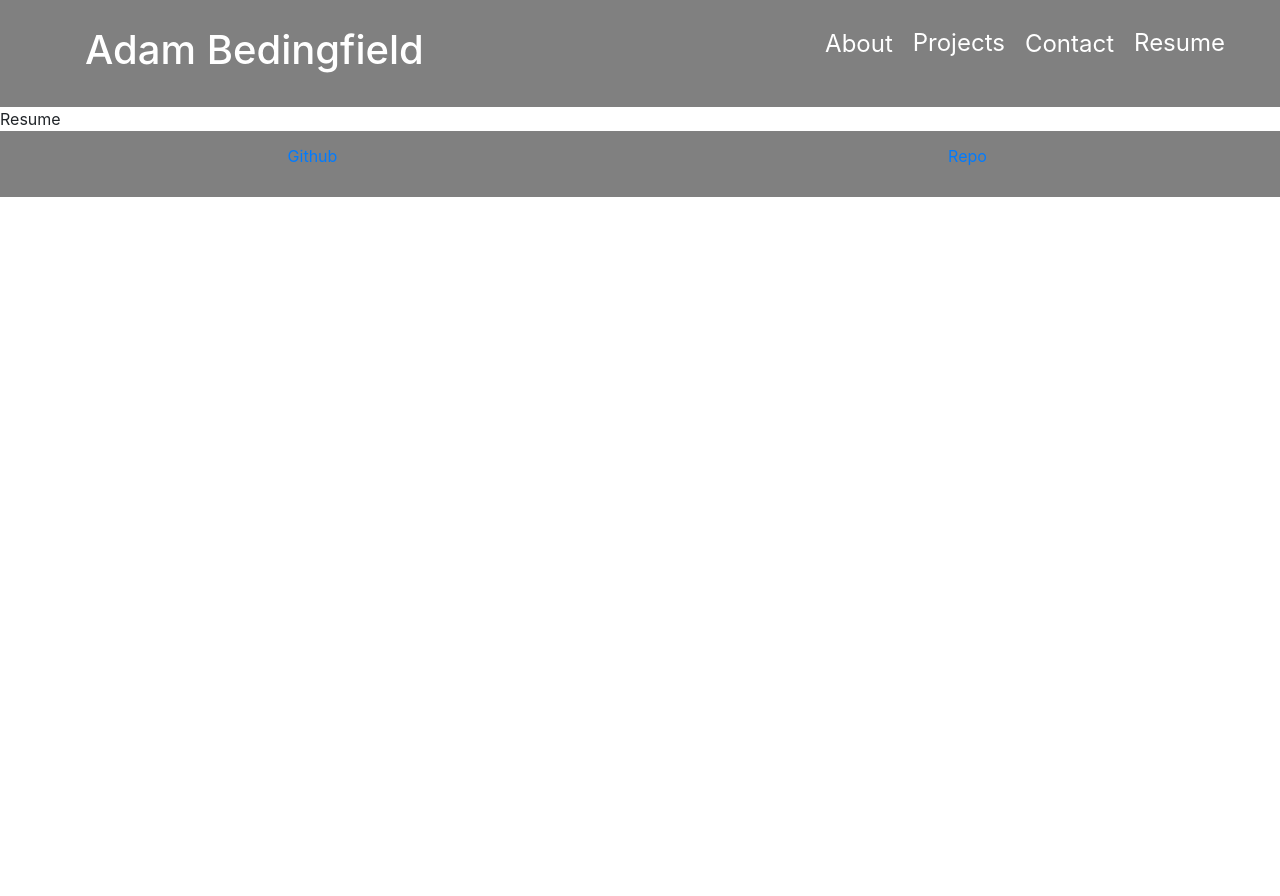
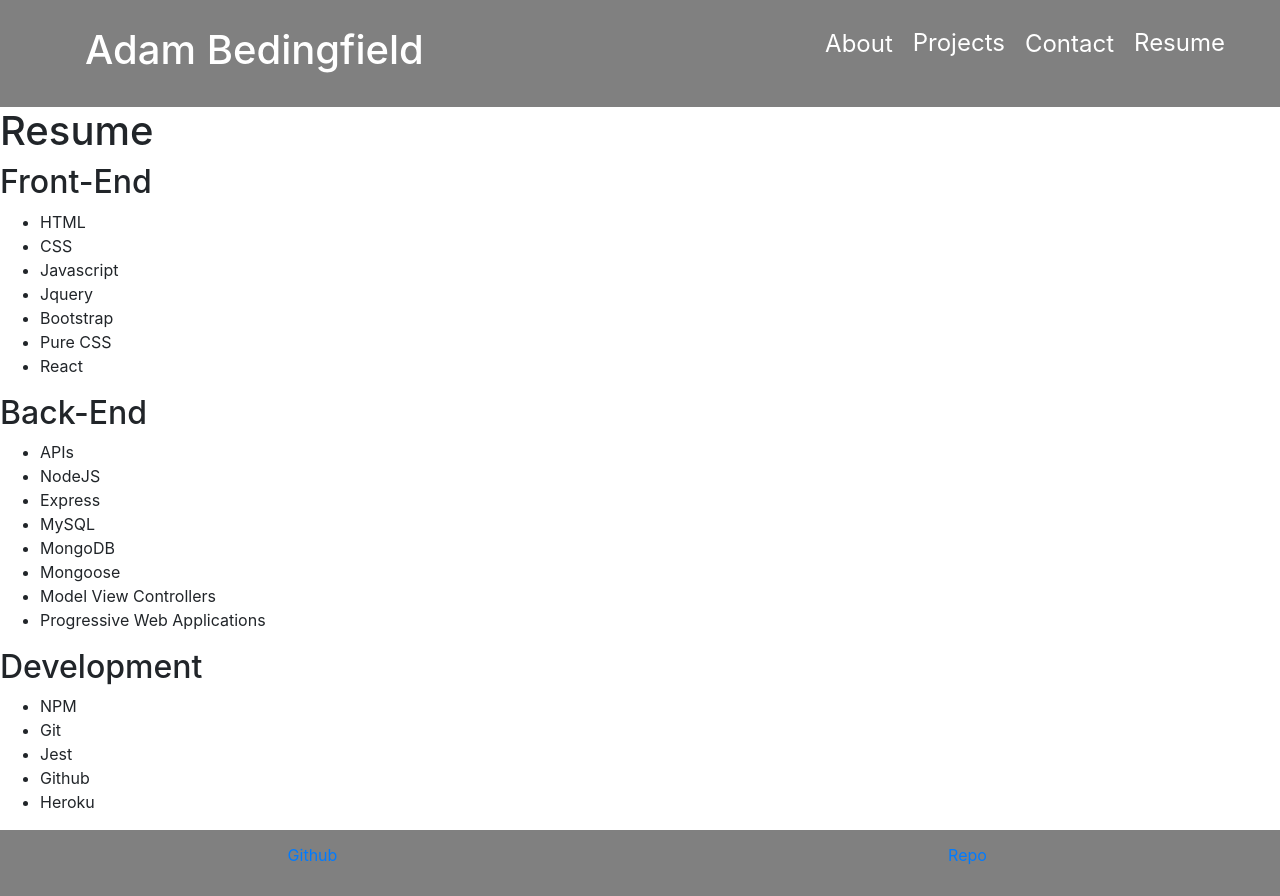
Before and after one commit to adambedingfield/my-portfolio, a React (Create React App) app: page /resume in a window 1280 px wide. Before the commit the page ends 800 px from the top, so only its background shows below. Built offline with nearby package versions, Linux system fonts and the light colour scheme.

Commit message:
setup resume

```diff
--- a/src/components/Resume/index.js
+++ b/src/components/Resume/index.js
@@ -2,6 +2,43 @@ import React from 'react';
 
 export default function Resume() {
     return (
-        <div>Resume</div>
+        <div className="resume">
+            <h1>Resume</h1>
+            <div>
+                <h2>Front-End</h2>
+                <ul>
+                    <li>HTML</li>
+                    <li>CSS</li>
+                    <li>Javascript</li>
+                    <li>Jquery</li>
+                    <li>Bootstrap</li>
+                    <li>Pure CSS</li>
+                    <li>React</li>
+                </ul>
+            </div>
+            <div>
+                <h2>Back-End</h2>
+                <ul>
+                    <li>APIs</li>
+                    <li>NodeJS</li>
+                    <li>Express</li>
+                    <li>MySQL</li>
+                    <li>MongoDB</li>
+                    <li>Mongoose</li>
+                    <li>Model View Controllers</li>
+                    <li>Progressive Web Applications</li>
+                </ul>
+            </div>
+            <div>
+                <h2>Development</h2>
+                <ul>
+                    <li>NPM</li>
+                    <li>Git</li>
+                    <li>Jest</li>
+                    <li>Github</li>
+                    <li>Heroku</li>
+                </ul>
+            </div>
+        </div>
     )
 }
```
